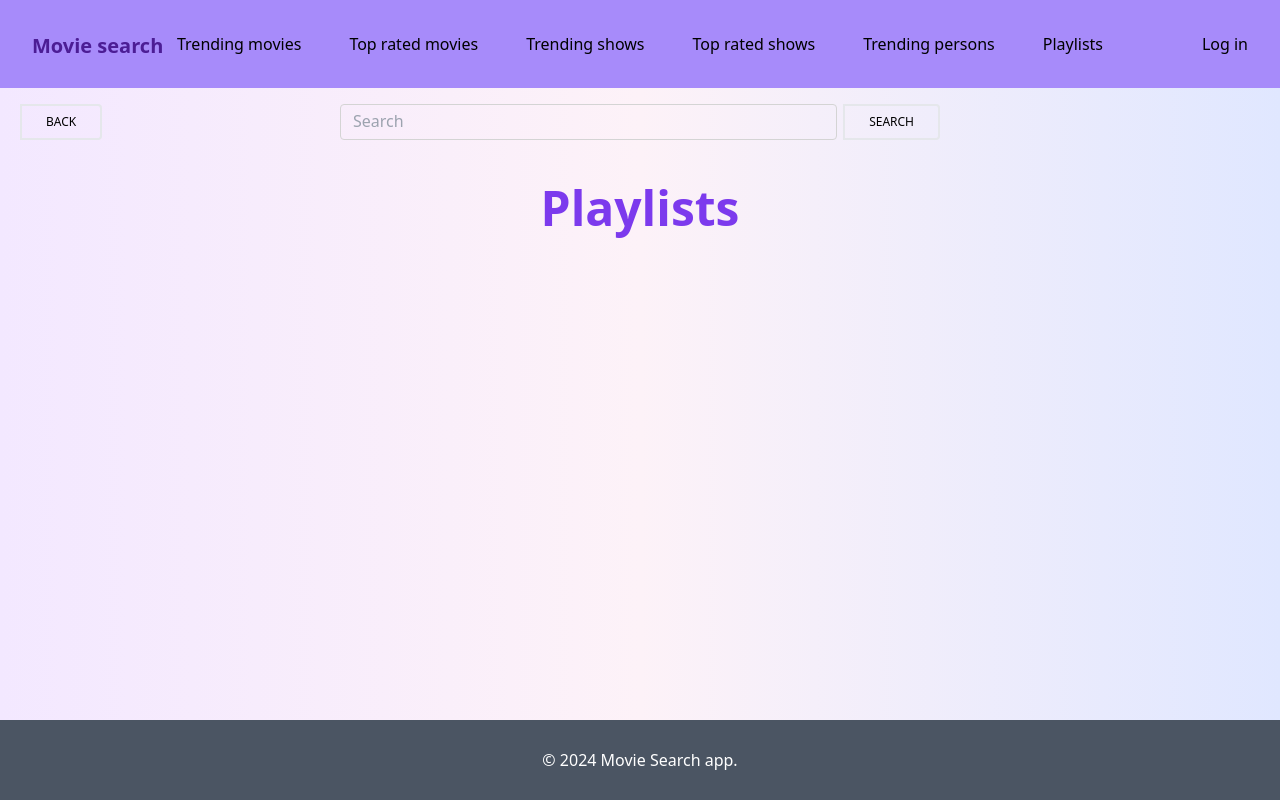
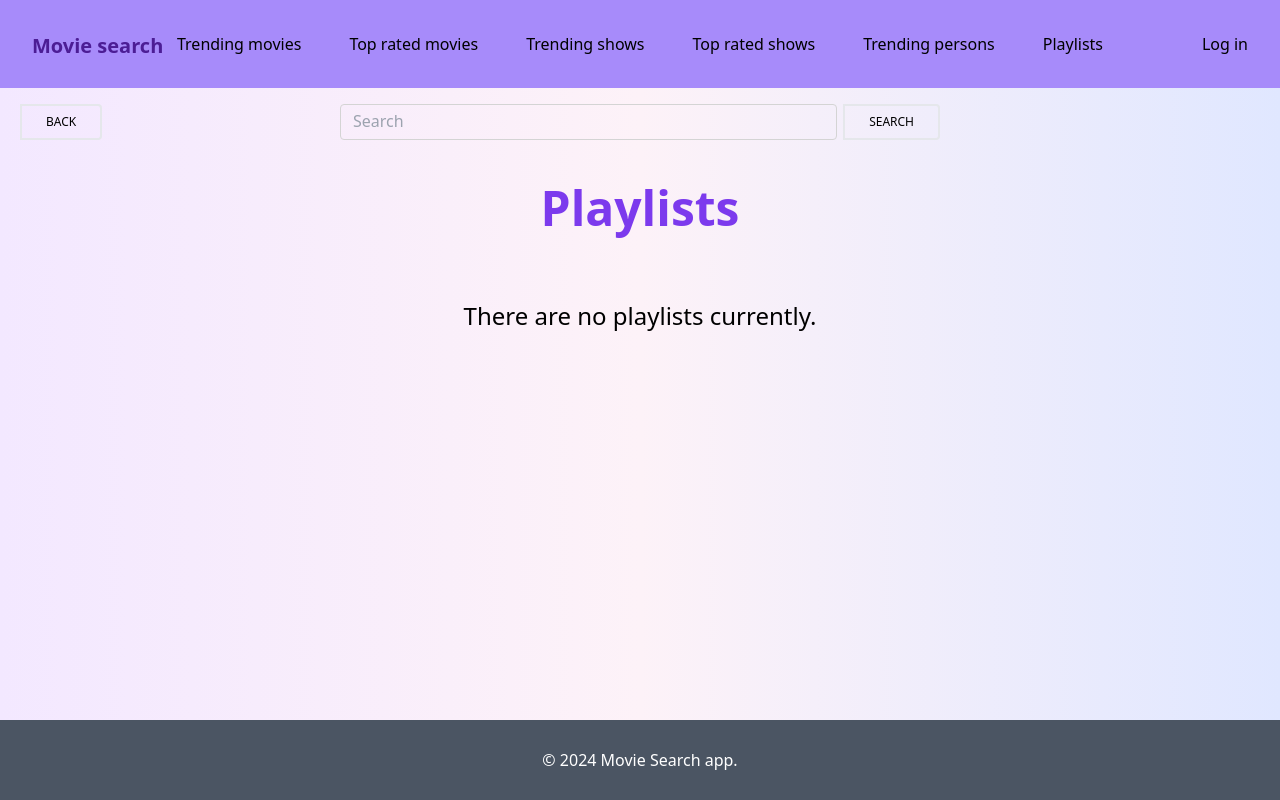
Before and after one commit to AntonioCmrk/MovieSearchApp, a React (Vite) app in the folder movie-search-app/: page /playlists in a window 1280 px wide. Built offline with nearby package versions, Linux system fonts and the light colour scheme; some icons are missing.

Commit message:
fix: no playlists

```diff
--- a/movie-search-app/src/pages/Playlists.tsx
+++ b/movie-search-app/src/pages/Playlists.tsx
@@ -79,6 +79,7 @@ export const Playlists = () => {
   return (
     <>
       <HeadTitle title="Playlists" />
+      {playlists.length !== 0 ? (
         <div
           className={`bg-slate-200  rounded-2xl sm:min-w-[600px] ${
             playlists.length !== 0 ? "p-4" : null
@@ -86,6 +87,11 @@ export const Playlists = () => {
         >
           {mapPlaylists()}
         </div>
+      ) : (
+        <div className="text-center text-2xl">
+          There are no playlists currently.
+        </div>
+      )}
     </>
   );
 };
```
Lines whose indentation alone changed are shown as unchanged.
